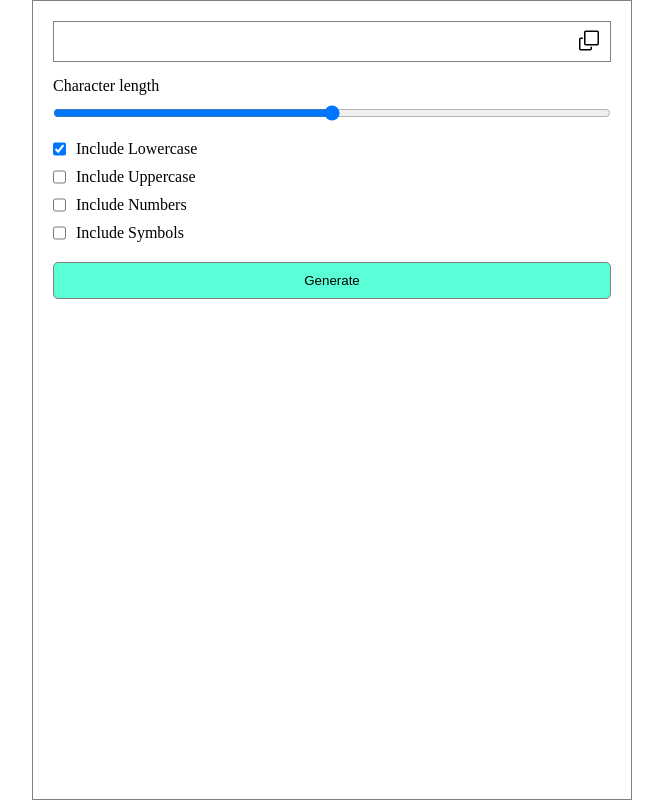
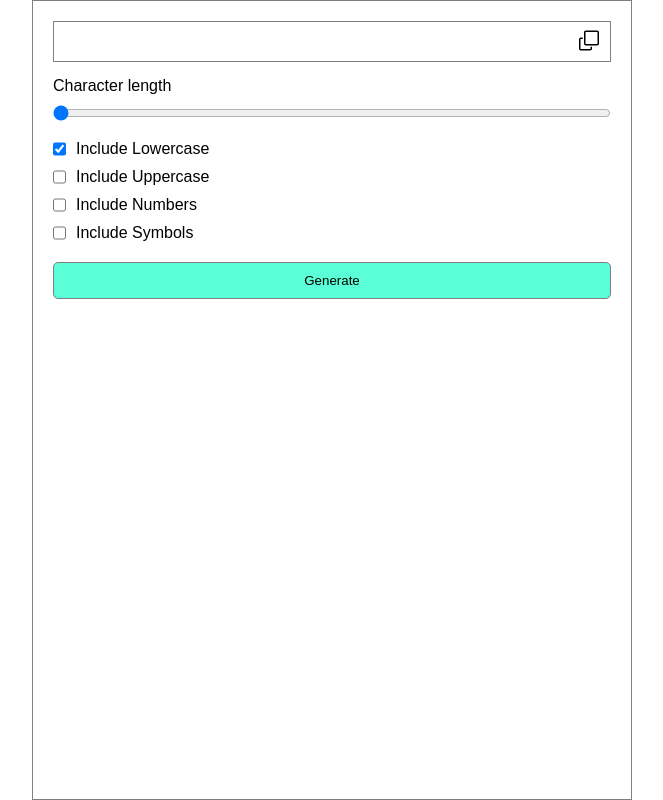
Before and after one commit to artakpoghosyan1/password_generator, a React (Vite) app: page / in a window 1280 px wide. Shown: the whole page, without its empty margins (308-971 px from the left). Built offline with nearby package versions, Linux system fonts and the light colour scheme.

Commit message:
feat: generate password based on config options

```diff
--- a/src/components/Checkboxes.tsx
+++ b/src/components/Checkboxes.tsx
@@ -1,10 +1,10 @@
 import {FC, memo} from "react";
 import {CheckBoxTypesEnum} from "../enums/CheckBoxTypesEnum.ts";
-import {TCheckboxTypes} from "../types/ICheckboxTypes.ts";
+import {TOptions} from "../types/IOptions.ts";
 
 interface Props {
     onChange: (type: CheckBoxTypesEnum) => void
-    checkboxTypes: TCheckboxTypes
+    options: TOptions
 }
 
 interface ICheckBoxes {
@@ -31,18 +31,18 @@ const checkboxes: ICheckBoxes[] = [
     }
 ]
 
-export const Checkboxes: FC<Props> = memo(({onChange, checkboxTypes}) => {
-    return <ul className='mb-20'>
+export const Checkboxes: FC<Props> = memo(({onChange, options}) => (
+    <ul className='mb-20'>
         {checkboxes.map(({label, type}, index) => (
             <div className={`form-group form-group--flex ${index < checkboxes.length - 1 && 'mb-10'}`} key={type}>
                 <input
                     type="checkbox"
                     id={type}
                     onChange={() => onChange(type)}
-                    checked={checkboxTypes[type]}
+                    checked={options[type]}
                 />
                 <label htmlFor={type} className="form-label">{label}</label>
             </div>
         ))}
     </ul>
-})
+))
--- a/src/components/Generator.tsx
+++ b/src/components/Generator.tsx
@@ -2,21 +2,26 @@ import {FC, useCallback, useState} from "react";
 import copyIcon from '../assets/copy_icon.svg';
 import {Checkboxes} from "./Checkboxes.tsx";
 import {CheckBoxTypesEnum} from "../enums/CheckBoxTypesEnum.ts";
-import {TCheckboxTypes} from "../types/ICheckboxTypes.ts";
-import {checkIsSelectedCount} from "../utilities.ts";
+import {TOptions} from "../types/IOptions.ts";
+import {checkIsSelectedCount, generatePassword} from "../utilities.ts";
 
-const checkboxTypesInitialValue = {
+const optionsInitialValue = {
     [CheckBoxTypesEnum.Lowercase]: true,
     [CheckBoxTypesEnum.Uppercase]: false,
     [CheckBoxTypesEnum.Numbers]: false,
     [CheckBoxTypesEnum.Symbols]: false,
 }
 
+const PASSWORD_MIN_LENGTH = 5
+const PASSWORD_MAX_LENGTH = 30
+
 export const Generator: FC = () => {
-    const [checkboxTypes, setCheckboxTypes] = useState<TCheckboxTypes>(checkboxTypesInitialValue)
+    const [options, setOptions] = useState<TOptions>(optionsInitialValue)
+    const [passwordLength, setPasswordLength] = useState(PASSWORD_MIN_LENGTH)
+    const [password, setPassword] = useState('')
 
     const handleCheckboxChange = useCallback((type: CheckBoxTypesEnum) => {
-        setCheckboxTypes(types => {
+        setOptions(types => {
             const value = !types[type]
             const checkedCount = checkIsSelectedCount(types)
 
@@ -27,21 +32,46 @@ export const Generator: FC = () => {
         })
     }, [])
 
+    const handleRangeChange = ({target}) => {
+        setPasswordLength(target.value)
+    }
+
+    const handleGeneratePassword = () => {
+        setPassword(generatePassword(passwordLength, options))
+    }
+
+    const copyToClipboard = () => {
+        navigator.clipboard.writeText(password)
+    };
+
     return <section className='generator'>
         <div className="form-group form-group-action mb-15">
-            <button className='btn form-group-action__btn'>
+            <button className='btn form-group-action__btn' onClick={copyToClipboard}>
                 <img src={`${copyIcon}`} alt="Copy button"/>
             </button>
-            <input type="text" className="form-field form-group-action__field generator__input"/>
+            <input
+                type="text"
+                className="form-field form-group-action__field generator__input"
+                value={password}
+            />
         </div>
 
         <div className='mb-15 form-group'>
             <label className='form-label form-label--block'>Character length</label>
-            <input type="range" className='generator__range'/>
+            <input
+                type='range'
+                value={passwordLength}
+                className='generator__range'
+                onChange={handleRangeChange}
+                min={PASSWORD_MIN_LENGTH}
+                max={PASSWORD_MAX_LENGTH}
+            />
         </div>
 
-        <Checkboxes onChange={handleCheckboxChange} checkboxTypes={checkboxTypes}/>
+        <Checkboxes onChange={handleCheckboxChange} options={options}/>
 
-        <button className="btn primary-btn generator__btn">Generate</button>
+        <button className="btn primary-btn generator__btn" onClick={handleGeneratePassword}>
+            Generate
+        </button>
     </section>
 }
--- a/src/styles/base/_base.scss
+++ b/src/styles/base/_base.scss
@@ -1,5 +1,9 @@
 html, body {
   height: 100vh;
+}
+
+body {
+  font-family: arial, serif;
 }
 
 *, *:after, *:before {
--- a/src/types/ICheckboxTypes.ts
+++ b/src/types/IOptions.ts
@@ -1,3 +1,3 @@
 import {CheckBoxTypesEnum} from "../enums/CheckBoxTypesEnum.ts";
 
-export type TCheckboxTypes = Record<CheckBoxTypesEnum, boolean>
+export type TOptions = Record<CheckBoxTypesEnum, boolean>
--- a/src/utilities.ts
+++ b/src/utilities.ts
@@ -1,5 +1,39 @@
-import {TCheckboxTypes} from "./types/ICheckboxTypes.ts";
+import {TOptions} from "./types/IOptions.ts";
+import {CheckBoxTypesEnum} from "./enums/CheckBoxTypesEnum.ts";
 
-export function checkIsSelectedCount(types: TCheckboxTypes) {
+export function checkIsSelectedCount(types: TOptions) {
     return Object.values(types).filter(type => type).length
 }
+
+export function generatePassword(size: number, options: TOptions) {
+    const lowercase = 'abcdefghijklmnopqrstuvwxyz'
+    const uppercase = 'ABCDEFGHIJKLMNOPQRSTUVWXYZ'
+    const numbers = '0123456789'
+    const symbols = '!@#$%^&*()_+~`|}{[]:;?><,./-=\\';
+
+    let characters = ''
+    let result = ''
+
+    if(options[CheckBoxTypesEnum.Lowercase]) {
+        characters += lowercase
+    }
+
+    if(options[CheckBoxTypesEnum.Uppercase]) {
+        characters += uppercase
+    }
+
+    if(options[CheckBoxTypesEnum.Numbers]) {
+        characters += numbers
+    }
+
+    if(options[CheckBoxTypesEnum.Symbols]) {
+        characters += symbols
+    }
+
+    for (let i = 0; i < size; i++) {
+        const randomIndex = Math.floor(Math.random() * characters.length)
+        result += characters[randomIndex]
+    }
+
+    return result
+}
```
